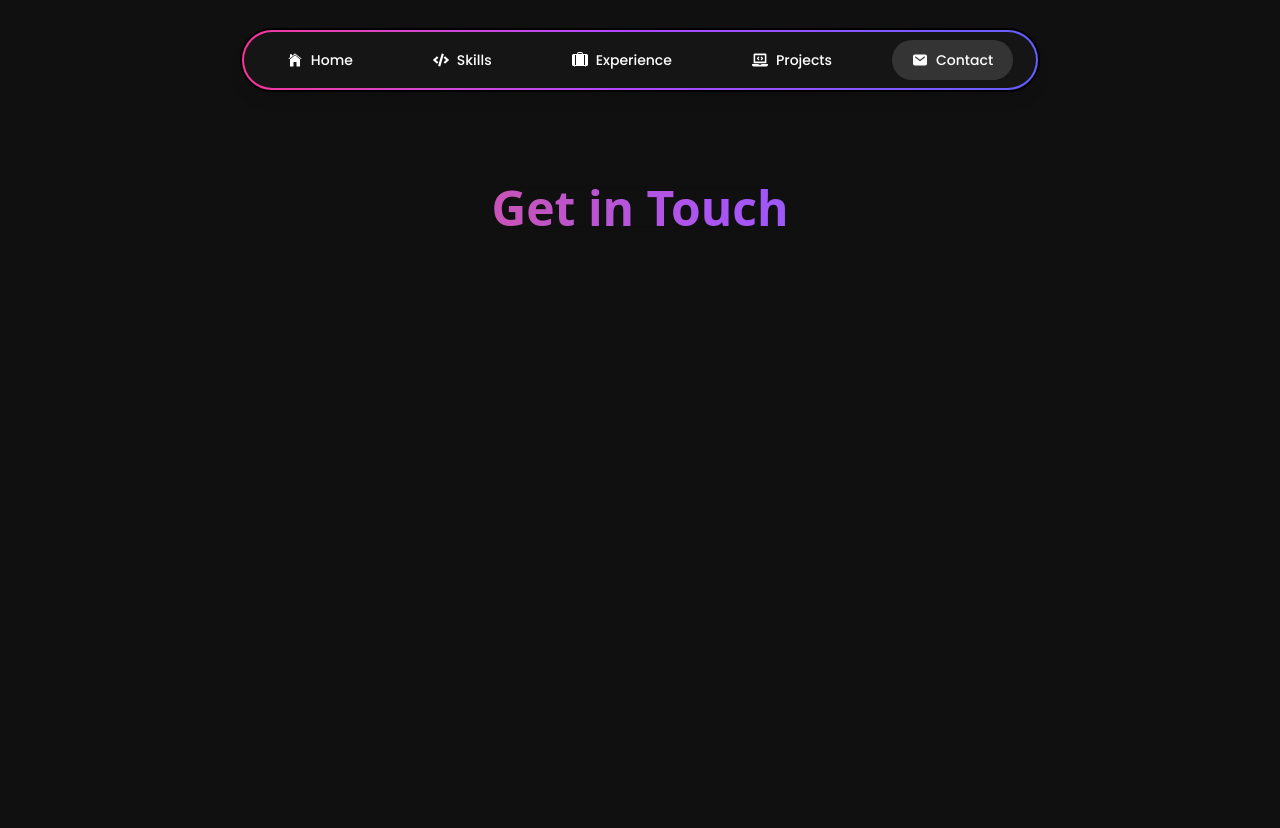
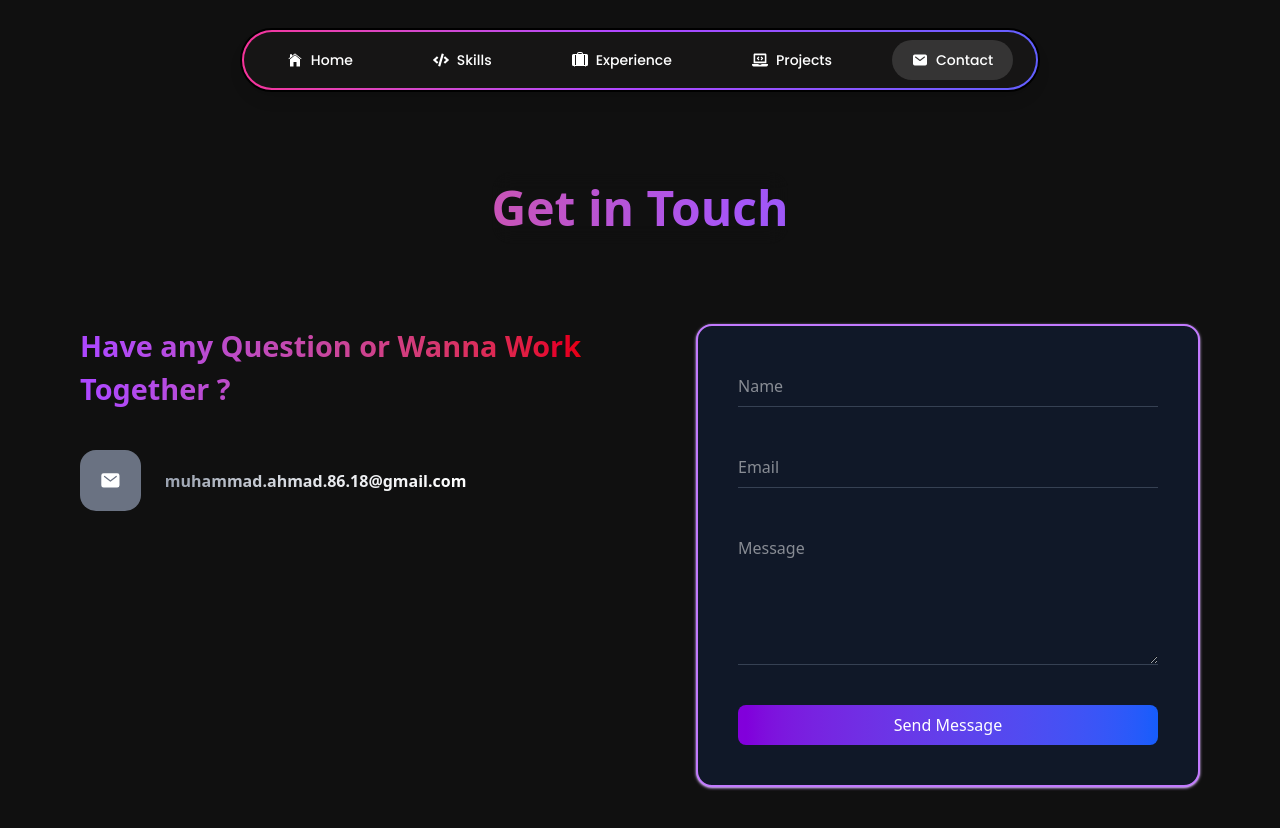
Before and after one commit to Muhammad-Ahmad618/portfolio, a React (Vite) app: page /contact in a window 1280 px wide. Shown: the top 828 px of the page. Before the commit the page ends 800 px from the top, so only its background shows below. Built offline with nearby package versions, Linux system fonts and the light colour scheme.

Commit message:
version 1.5 (contact Page progress 40%)

```diff
--- a/package.json
+++ b/package.json
@@ -16,6 +16,7 @@
     "react": "^19.0.0",
     "react-awesome-reveal": "^4.3.1",
     "react-dom": "^19.0.0",
+    "react-hook-form": "^7.60.0",
     "react-icons": "^5.5.0",
     "react-router-dom": "^7.5.0",
     "react-simple-typewriter": "^5.0.1",
--- a/src/Pages/ContactPage/ContactPage.jsx
+++ b/src/Pages/ContactPage/ContactPage.jsx
@@ -1,5 +1,7 @@
 import React from 'react'
 import GradientText from '../../components/GradientText/GradientText'
+import ContactForm from '../../components/ReactForms/React_contact_form'
+import { IoMail } from "react-icons/io5";
 
 export default function ContactPage() {
   return (
@@ -11,6 +13,28 @@ export default function ContactPage() {
        showBorder={false}
        >Get in Touch</GradientText>
        </div>
+
+       <div className='flex justify-between items-start gap-x-16 mt-20'>
+
+        <div className='text-white basis-[45%]'>
+          <h3 className='text-[1.8rem] pb-10 font-semibold bg-gradient-to-r from-purple-500 to-red-600 bg-clip-text text-transparent'>Have any Question or Wanna Work Together ?</h3>
+          <div className='flex items-center gap-x-6'>
+             <div className='p-5 bg-gray-500 inline-block rounded-2xl'>
+                <IoMail className='text-[1.3rem]'/>
+             </div>
+              <h4 className='font-semibold bg-gradient-to-r from-gray-400 via-gray-200 to-white bg-clip-text text-transparent'>muhammad.ahmad.86.18@gmail.com</h4>
+          </div>
+        </div>
+
+{/* Contact Form Section */}
+        <div className='basis-[45%]'>
+         <ContactForm/>
+
+        </div>
+
+       </div>
+
+
     </div>
   )
 }
--- /dev/null
+++ b/src/components/ReactForms/React_contact_form.jsx
@@ -0,0 +1,45 @@
+import React from 'react'
+import { useForm } from 'react-hook-form'
+
+export default function React_contact_form() {
+
+    const {
+        register,
+        handleSubmit,
+        watch,
+        reset,
+        formState: {errors}
+    } = useForm()
+
+    const onsubmit = (data) => console.log(data)
+
+    console.log(watch("example"))
+
+  return (
+    <div className='border-2 border-purple-400 bg-gray-900 shadow-sm shadow-purple-300 p-10 rounded-2xl'>
+
+        <form onSubmit={handleSubmit(onsubmit)} className='flex flex-col gap-y-10'>
+
+           <input type='text' {...register("Name", {required:"Name is Required"})}
+           placeholder='Name'
+           className='border-b-1 border-gray-700 text-white focus:outline-0 py-2'
+           />
+           <input type='email' {...register("Email", {required:"Email is Required"})}
+           placeholder='Email'
+            className='border-b-1 border-gray-700 text-white focus:outline-0 py-2'
+           />
+           <textarea name="message" {...register("Message", {required:"Message Box is Empty"})}
+           cols="40"
+           rows="5"
+           placeholder='Message'
+            className='border-b-1 border-gray-700 text-white focus:outline-0 py-2'
+           ></textarea>
+
+          <input type="submit" value="Send Message" className='text-white py-2 rounded-lg cursor-pointer bg-gradient-to-r from-purple-700 to-blue-600 hover:opacity-90' />
+
+
+        </form>
+
+    </div>
+  )
+}
```
Also changed, not shown: 1 other file (tests, documents, lock files or other folders).
